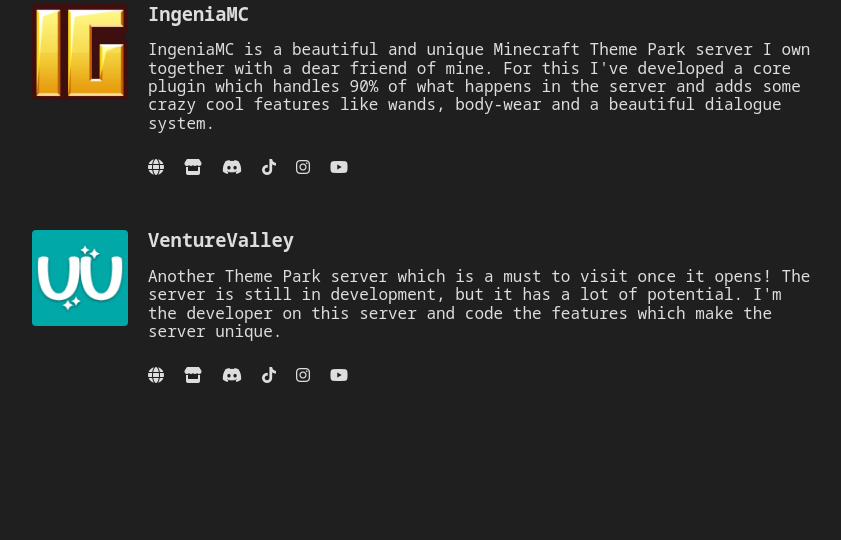
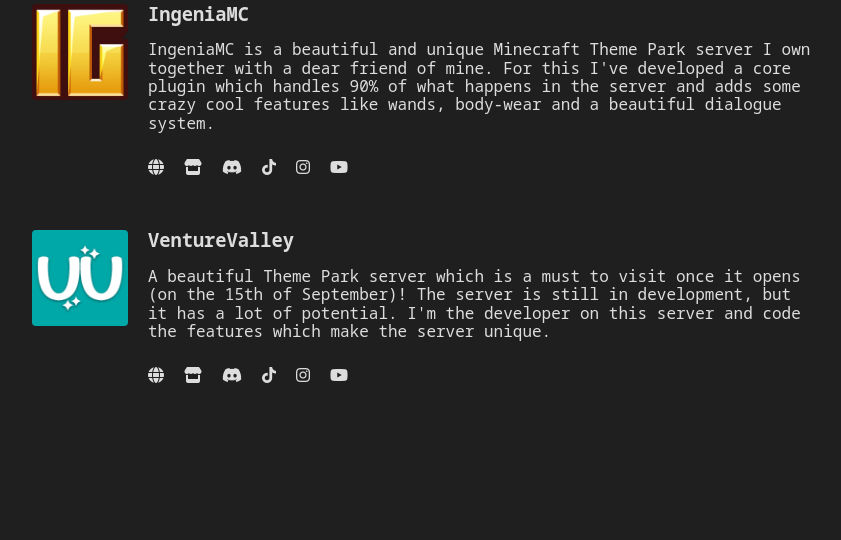
Before and after one commit to M64DiamondStar/M64Dev, a PHP site: page /projects in a window 1280 px wide. Shown: the part 1431-1971 px from the top of the page, without its empty margins (218-1059 px from the left). Run offline with PHP 8.4, Linux system fonts and the light colour scheme; some libraries are stand-ins or nearby versions.

Commit message:
updated vv project

```diff
--- a/projects.php
+++ b/projects.php
@@ -215,7 +215,7 @@
                             </div>
                             <div>
                                 <h3>VentureValley</h3>
-                                    <p>Another Theme Park server which is a must to visit once it opens! The server is still in development,
+                                    <p>A beautiful Theme Park server which is a must to visit once it opens (on the 15th of September)! The server is still in development,
                                         but it has a lot of potential. I'm the developer on this server and code the features which make the server unique.
                                     </p>
                                 <div class="btn-row">
```
